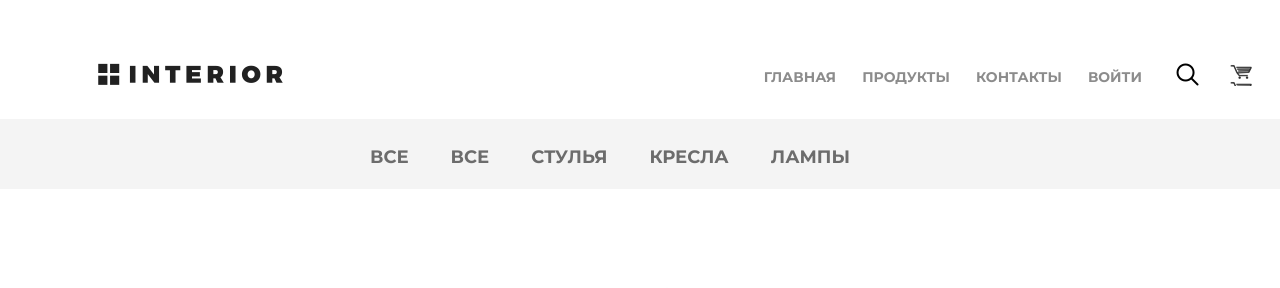
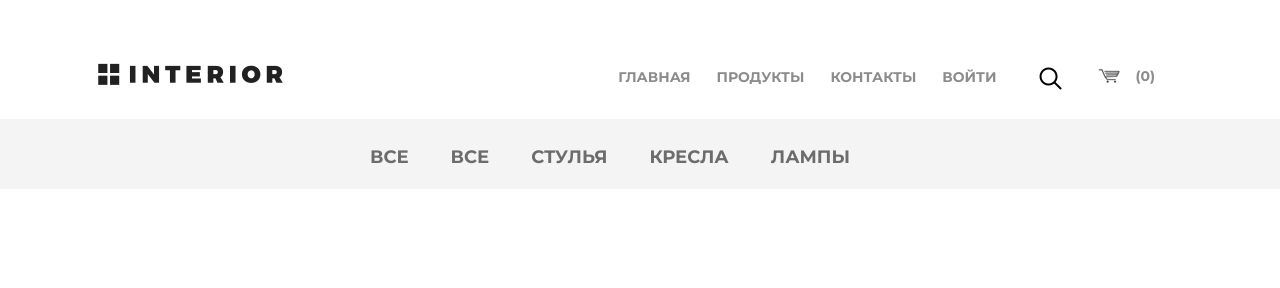
Before and after one commit to s-3m/Django_GeekShop, a Django app: page /products/ in a window 1280 px wide; the page is wider, and only the part inside the window is pictured. Shown: the top 288 px of that part. Run offline with Django 3.2, Linux system fonts and the light colour scheme; data comes from the database, SQL or seed files in the repository; both versions use the stored data as it was after the commit; parts of the project's set-up code (start-up, migrations or seed data) failed here and were passed over.

Commit message:
небольшие доделки

```diff
--- /dev/null
+++ b/basketapp/templates/basketapp/basket.html
@@ -0,0 +1,2 @@
+Это наша корзина
+{{ basket|length }}
--- a/basketapp/views.py
+++ b/basketapp/views.py
@@ -1,10 +1,12 @@
 from django.shortcuts import render, HttpResponseRedirect, get_object_or_404
 from basketapp.models import Basket
 from mainapp.models import Product
-
+import pdb
 
 def basket(request):
-    content = {}
+    basket = Basket.objects.filter(user=request.user)
+    # pdb.set_trace()
+    content = {'basket': basket}
     return render(request, 'basketapp/basket.html', content)
 
 
--- a/mainapp/templates/mainapp/contact.html
+++ b/mainapp/templates/mainapp/contact.html
@@ -5,7 +5,6 @@
     <div class="hero">
         <div class="header clearfix">
             {% include 'mainapp/includes/inc_main_menu.html' %}
-            <a href="#" class="basket"></a>
         </div>
         <h1>наши контакты</h1>
     </div>
--- a/mainapp/templates/mainapp/includes/inc_main_menu.html
+++ b/mainapp/templates/mainapp/includes/inc_main_menu.html
@@ -21,14 +21,13 @@
       <a href="{% url 'auth:login' %}">войти</a>
     {% endif %}
 </li>
-
+<li>
+   <a href="#" class="search"></a>
+</li>
+<li>
+    <a href="{% url 'basket:view' %}" class="basket"></a>
+</li>
+<li class="li_basket_count">
+   ({{ basket|length }})
+</li>
 </ul>
-
-<a href="#" class="search"></a>
-
-<a href="{% url 'basket:view' %}" class="basket">
-    <span>
-        {% if basket %} {{ basket|length }} {% endif %}
-    </span>
-
-</a>
--- a/mainapp/templates/mainapp/products.html
+++ b/mainapp/templates/mainapp/products.html
@@ -6,7 +6,6 @@
     <div class="hero-white">
         <div class="header clearfix">
             {% include 'mainapp/includes/inc_main_menu.html' %}
-            <a href="#" class="basket"></a>
         </div>
     </div>
 
--- a/mainapp/views.py
+++ b/mainapp/views.py
@@ -24,8 +24,10 @@ def all_prod():
 
 
 def index(request):
+    basket = Basket.objects.filter(user=request.user)
     return render(request, 'mainapp/index.html', context={'main_menu_links': main_menu_links,
-                                                          'products': all_prod()})
+                                                          'products': all_prod(),
+                                                          'basket': basket})
 
 
 def products(request, pk=None):
@@ -70,8 +72,11 @@ def products(request, pk=None):
     return render(request, 'mainapp/products.html', context={'main_menu_links': main_menu_links,
                                                              'prod_menu_links': prod_menu_links,
                                                              'related_products': related_products,
+                                                             'basket': basket,
                                                              'title': title})
 
 
 def contact(request):
-    return render(request, 'mainapp/contact.html', context={'main_menu_links': main_menu_links})
+    basket = Basket.objects.filter(user=request.user)
+    return render(request, 'mainapp/contact.html', context={'main_menu_links': main_menu_links,
+                                                            'basket': basket})
--- a/static/style.css
+++ b/static/style.css
@@ -76,18 +76,32 @@ html, body {
 	width: 23px;
 	height: 23px;
 	background-image: url(img/search.png);
-	position: absolute;
+	background-repeat: no-repeat;
+	/*position: absolute;*/
+	margin-left: 30px;
 	top: 63px;
 	left: 1176px;
 }
-.basket {
+.menu .basket {
 	display: block;
 	width: 23px;
 	height: 23px;
 	background-image: url(img/basket.png);
-	position: absolute;
+	background-repeat: no-repeat;
+	margin-left: 10px;
+	padding-right: 0;
+	/*position: absolute;*/
 	top: 63px;
 	left: 1230px;
+}
+.li_basket_count {
+	padding-left: 1px;
+	color: #8c8c8c;
+	font-size: 14px;
+	font-weight: 700;
+	text-align: right;
+	text-transform: uppercase;
+	text-decoration: none;
 }
 
 .clearfix:after {
```
Also changed, not shown: db.sqlite3.
